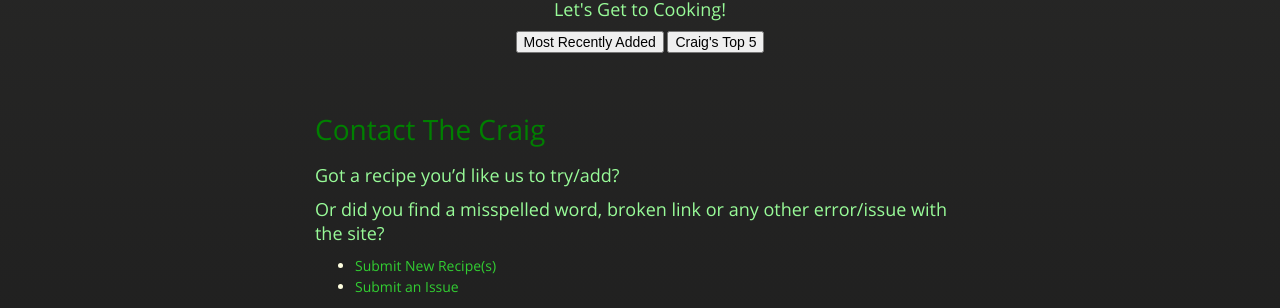
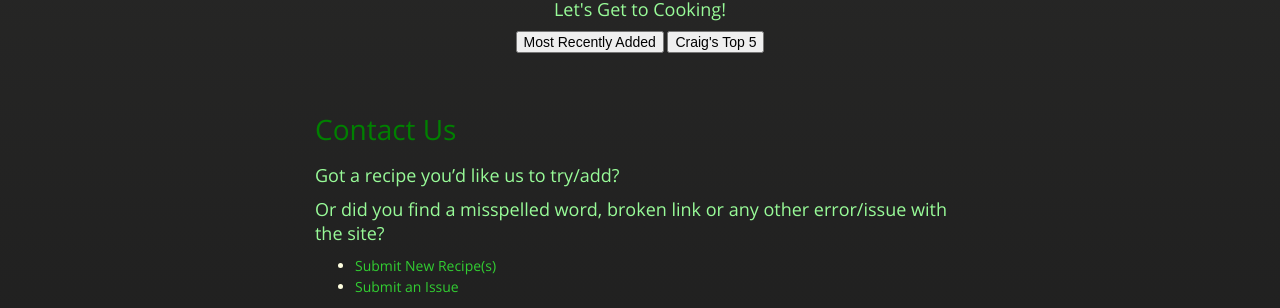
Before and after one commit to cmwillett/TheDigitalCookbook, a Jekyll site: the page built from ContactMe.md, in a window 1280 px wide. Shown: the part 289-597 px from the top of the page. Built offline with Jekyll 4.4.1, drawn with Linux system fonts in a browser that asks for light colours; nearby versions of some CDN libraries.

Commit message:
Update ContactMe.md

```diff
--- a/ContactMe.md
+++ b/ContactMe.md
@@ -3,7 +3,7 @@ layout: default
 title: "Contact Me"
 tags: contact
 ---
-# Contact The Craig
+# Contact Us
 
 ### Got a recipe you'd like us to try/add?
 ### Or did you find a misspelled word, broken link or any other error/issue with the site?
```
